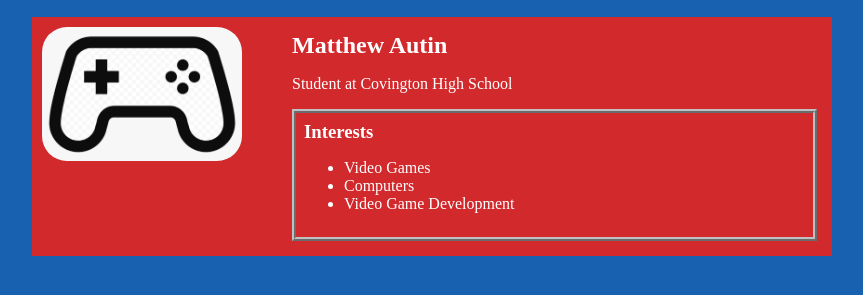
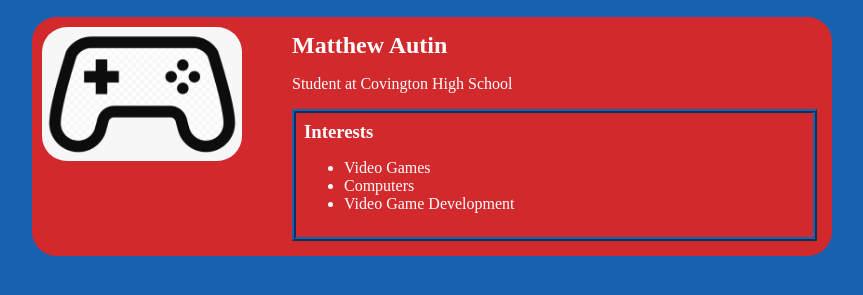
Before and after one commit to MatthewAutin/.github.io, a plain HTML site: page index.html in a window 1280 px wide. Shown: the part 83-378 px from the top of the page, without its empty margins (208-1071 px from the left). Drawn offline with Linux system fonts and the light colour scheme.

Commit message:
add index.html file

```diff
--- a/index.html
+++ b/index.html
@@ -4,7 +4,7 @@
         <title>Matthew's Website</title>
         <style>
             body {
-                background: #1761B0;
+                background: rgb(23, 97, 176);
                 color: white;
                 padding: 10px;
                 font-family: 'Times New Roman', Times, serif;
@@ -58,6 +58,7 @@
                 margin-right: 25px;
                 padding: 10px;
                 background-color: #D2292D;
+                border-radius: 25px;
             }
             .sidebar-img {
                 width: 200px;
@@ -68,9 +69,10 @@
                 flex: 1;
                 padding: 15px;
                 background-color: #D2292D;
+                border-radius: 25px;
             }
             #interests {
-                border: 4px silver ridge;
+                border: 4px rgb(23, 97, 176) ridge;
                 padding: 8px;
                 background-color: #D2292D;
             }
```
